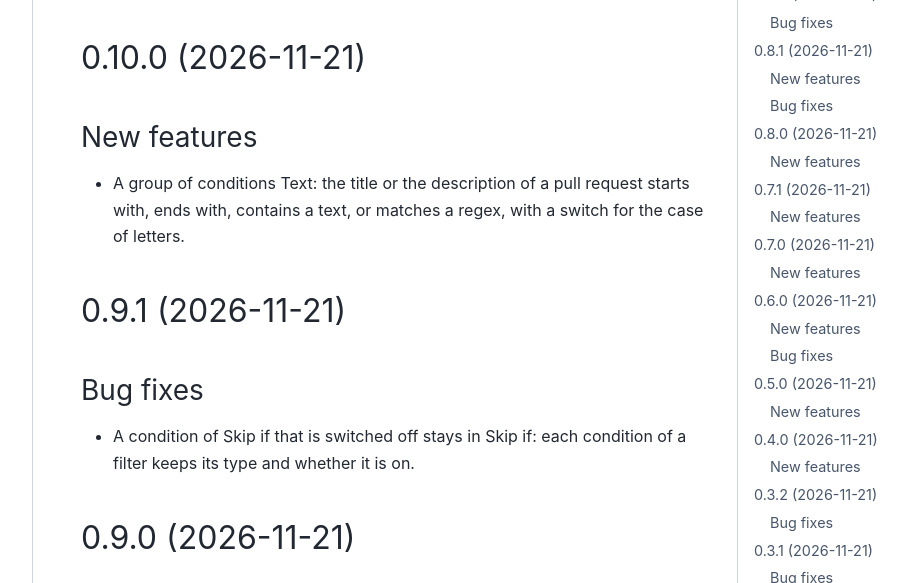
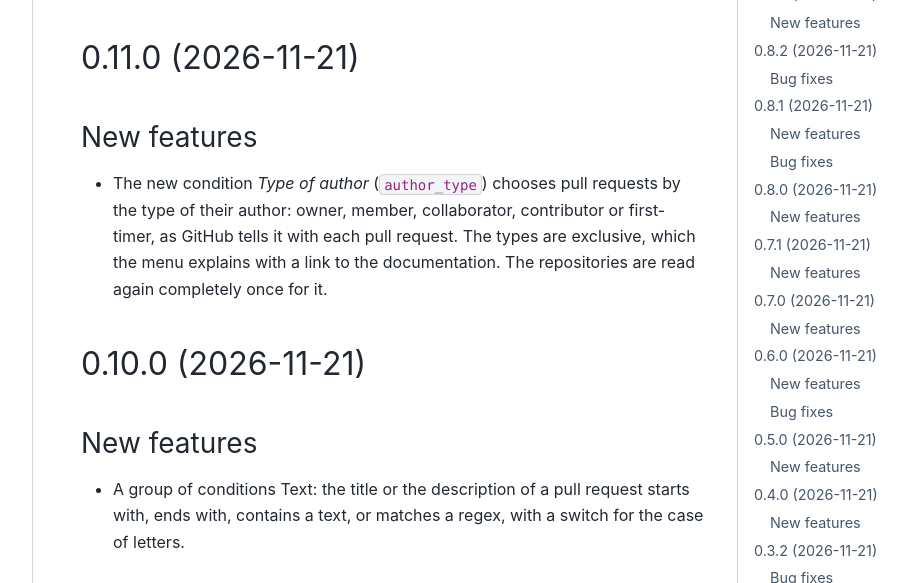
Before and after one commit to PyCalendar/dashboard.pycal.org, a Sphinx documentation site: the page built from docs/changelog.rst, in a window 1280 px wide and 900 px high, cut to the strip 317-900 px from the top of the window. Shown: the whole strip, without its empty margins (287-1195 px from the left). Built offline with Sphinx 7.4.7 and the PyData theme 0.15.4, drawn with Linux system fonts in a browser that asks for light colours; the version number could not be read and is left out; some of the changed text lies outside the part shown.

Commit message:
Release 0.11.0
Co-Authored-By: Claude Opus 5.5 <noreply@anthropic.com>

```diff
--- a/docs/changelog.rst
+++ b/docs/changelog.rst
@@ -8,6 +8,15 @@ Changelog
 .. include:: _build/unreleased.rst
 
 .. towncrier release notes start
+
+0.11.0 (2026-11-21)
+-------------------
+
+New features
+~~~~~~~~~~~~
+
+- The new condition *Type of author* (``author_type``) chooses pull requests by the type of their author: owner, member, collaborator, contributor or first-timer, as GitHub tells it with each pull request. The types are exclusive, which the menu explains with a link to the documentation. The repositories are read again completely once for it.
+
 
 0.10.0 (2026-11-21)
 -------------------
```
Also changed, not shown: 1 other file.
